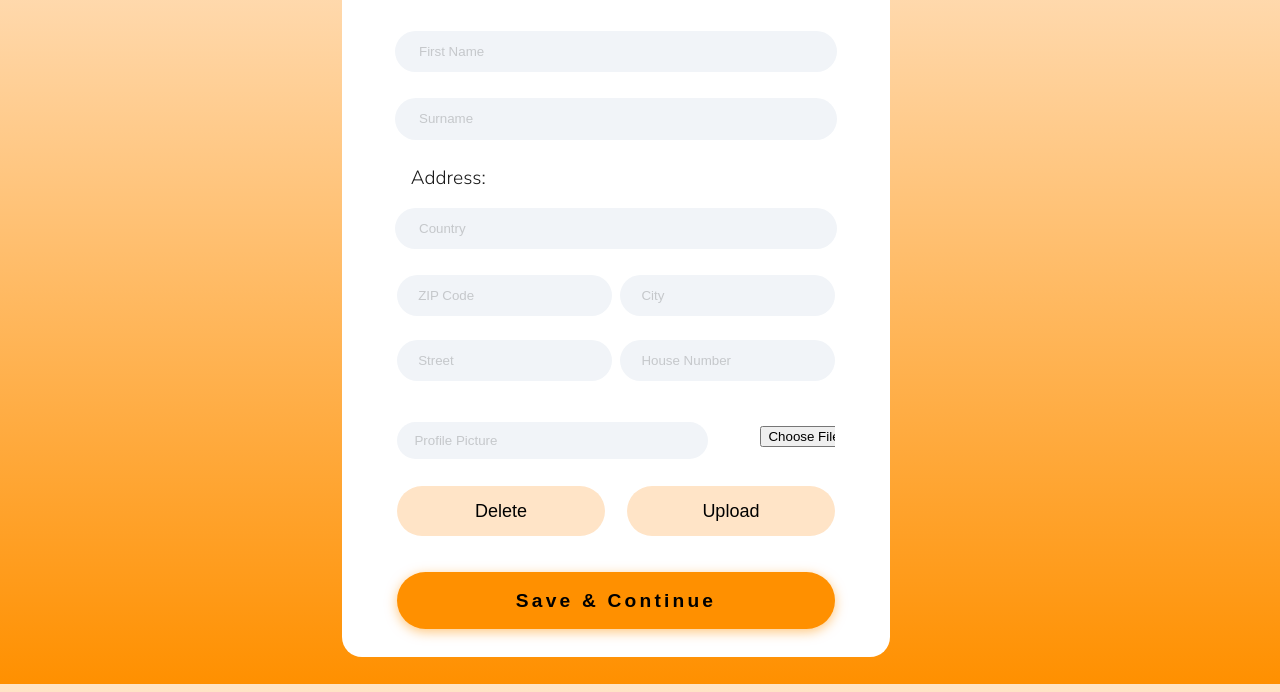
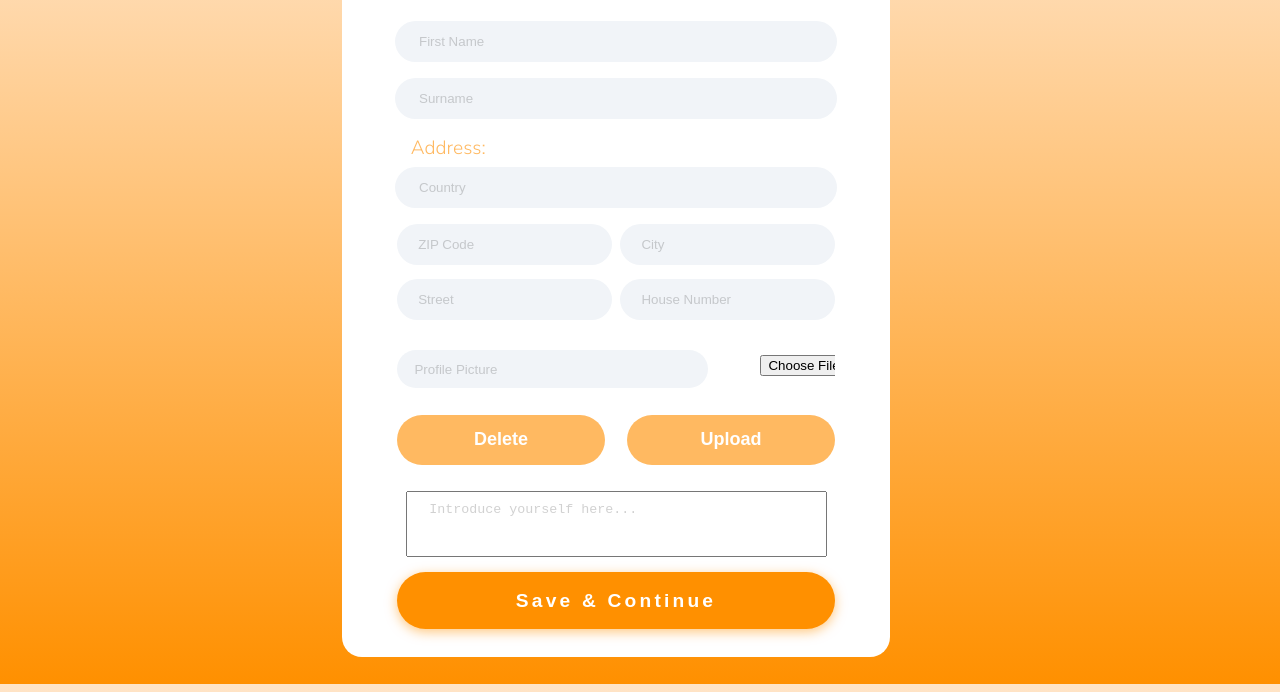
Before and after one commit to gyorizsuzs/backend-practice, a plain HTML site: page frontend/index.html in a window 1280 px wide. Shown: the part 108-800 px from the top of the page. Drawn offline with Linux system fonts and the light colour scheme.

Commit message:
adding introduction

```diff
--- a/frontend/index.html
+++ b/frontend/index.html
@@ -66,6 +66,12 @@
               <button>Upload</button>
             </div>
           </div>
+          <textarea
+            id="intro"
+            rows="4"
+            cols="50"
+            placeholder="Introduce yourself here..."
+          ></textarea>
         </form>
         <button id="get-nasa">Save & Continue</button>
       </div>
--- a/frontend/public/style2.css
+++ b/frontend/public/style2.css
@@ -1,5 +1,5 @@
 h1 {
-  color: rgb(27, 27, 27);
+  color: rgb(255, 144, 0);
 }
 
 body {
@@ -69,6 +69,17 @@ textarea {
   outline: none;
 }
 
+#intro {
+  outline: none;
+  resize: none;
+}
+
+#intro::placeholder {
+  padding-left: 5%;
+  padding-top: 2%;
+  color: rgba(27, 27, 27, 0.202);
+}
+
 #city,
 #street {
   height: 7%;
@@ -116,8 +127,10 @@ button,
   align-content: center;
   border-radius: 50px;
   border: none;
-  background-color: rgb(255, 228, 199);
+  background-color: rgb(255, 185, 97);
   font-size: large;
+  font-weight: 600;
+  color: white;
   cursor: pointer;
 }
 
@@ -126,7 +139,7 @@ label {
   width: 80%;
   margin-left: 5%;
   font-size: 1.2rem;
-  color: rgb(27, 27, 27);
+  color: rgb(255, 185, 97);
 }
 
 #profile {
@@ -157,6 +170,7 @@ label {
   width: 80%;
   background-color: rgb(255, 144, 0);
   box-shadow: rgba(255, 145, 0, 0.5) 0px 3px 12px;
+  color: white;
   font-size: larger;
   font-weight: 600;
   letter-spacing: 0.2rem;
```
